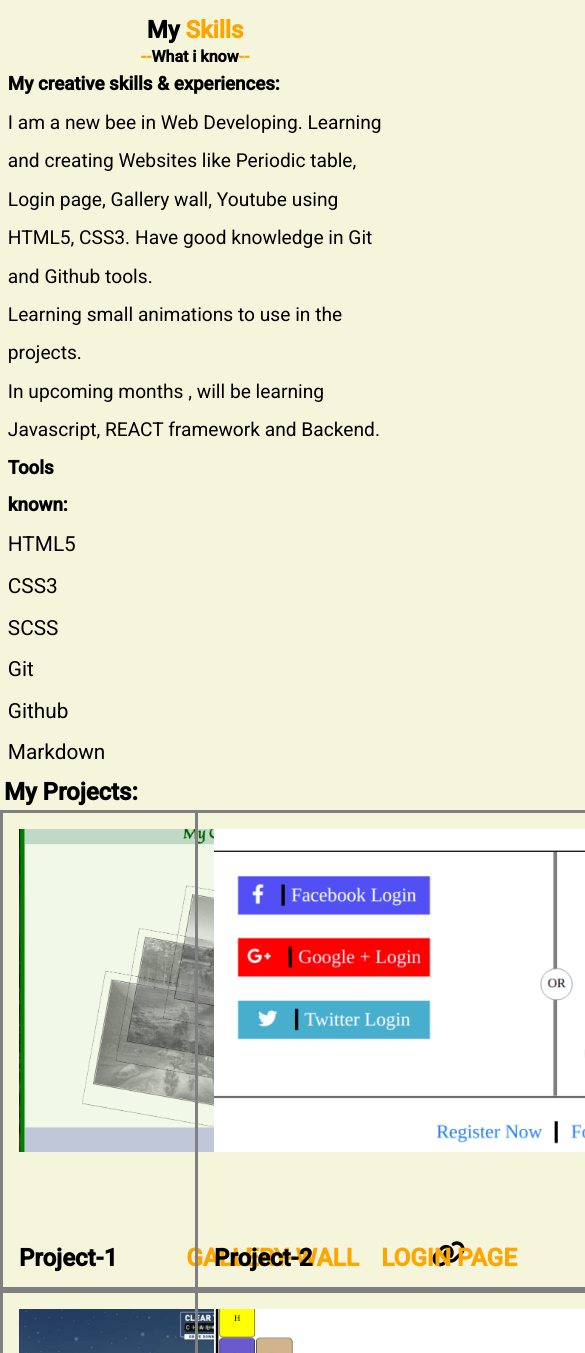
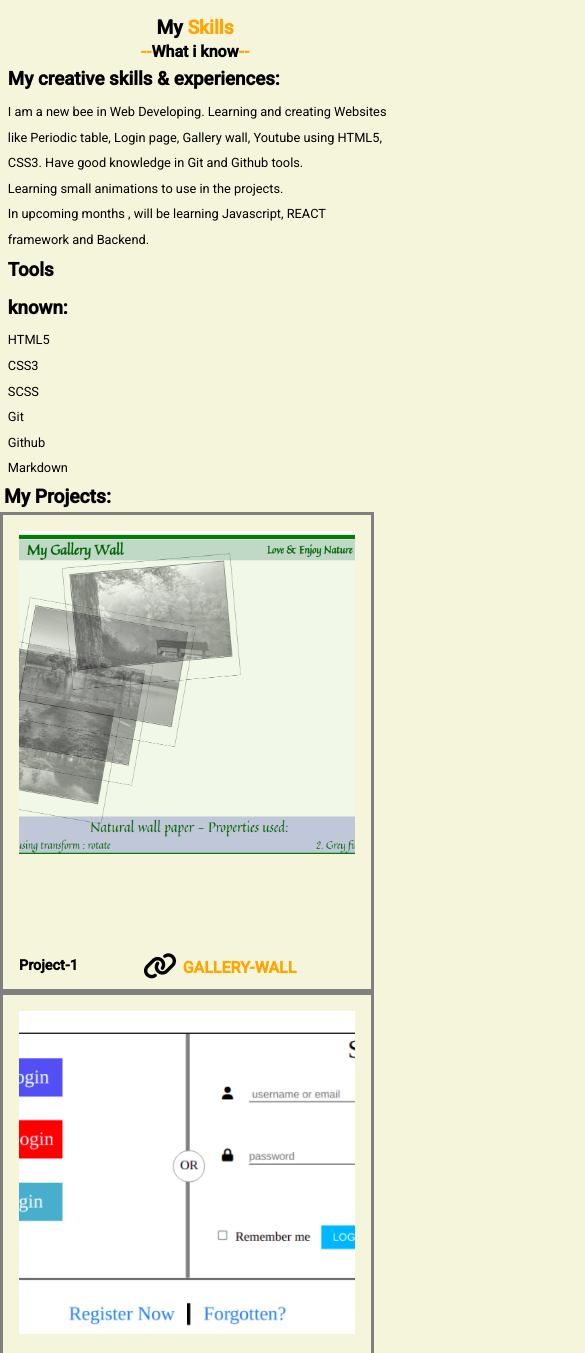
Before and after one commit to sgujuluva/Portfolio, a website: page src/html/skillset.html in a window 390 px wide. Shown: the top 1353 px of the page, 585 px wide, since content can reach past the window. Drawn offline with nearby package versions, Linux system fonts and the light colour scheme; files that its build step writes are made by us from their sources.

Commit message:
skill set page styled for mobile responsive

```diff
--- a/src/scss/layout/_mobile-responsive.scss
+++ b/src/scss/layout/_mobile-responsive.scss
@@ -95,6 +95,49 @@ flex-wrap: wrap;
     }
   }
   /* skillset page */
+  .myskills {
+       .myskills-text {
+      p {
+        font-size: 0.8rem;
+       }
+    }
+  }
+  .tools li {
+    font-size: 0.8rem;
+}
+.skillset h2{
+    font-size: 1.2rem;
+}
+/* project section */
+.projects{
+
+.box-container{
+    width:80%;
+    .box{
+        width:120%;
+        .img{
+            border:2px solid red;
+      width:50%;
+        }
+        h3{
+font-size: 0.9rem;
+        }
+        h2{
+            font-size: 1rem;
+        }
+        .icons{
+            font-size: 0.5rem;
+            position: absolute;
+            bottom: 2%;
+            left: 38%;
+        }
+    }
+ }
+}
+/* circle arrows */
+.skillset .circle-arrows {
+    margin-top: 10%;
+  }
   /* hobbies page */
   /* contact me page */
   /* circle-arrows */
```
